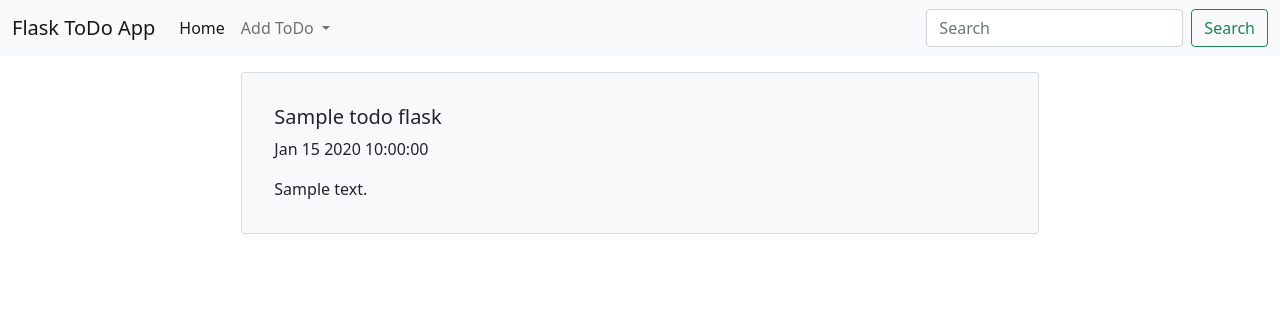
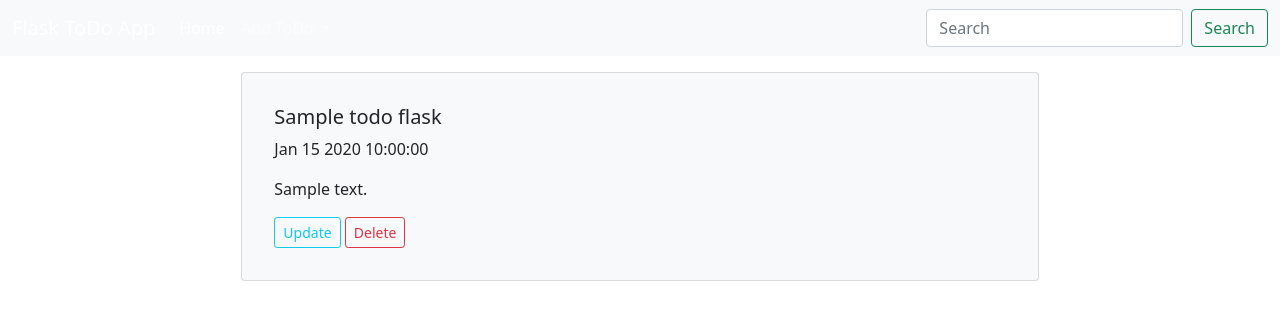
Before and after one commit to poepoe3060/ToDo_App_Flask_Mongodb, a Flask app: page / in a window 1280 px wide. Shown: the top 320 px of the page. Run offline with Flask 3, Linux system fonts and the light colour scheme; a database or web service that is not in the repository returns one stand-in record (values such as "Sample title").

Commit message:
To add more features

```diff
--- a/application/routes.py
+++ b/application/routes.py
@@ -1,9 +1,12 @@
+from werkzeug.datastructures import RequestCacheControl
+from werkzeug.exceptions import RequestEntityTooLarge
+from werkzeug.utils import redirect
 from application import app
-from werkzeug.utils import redirect
-from flask import render_template, flash, request
+from flask import render_template, flash, request, url_for, redirect
 from application import db
 from .forms import TodoForm
 from datetime import datetime
+from bson import ObjectId
 
 
 @app.route("/")
@@ -33,3 +36,38 @@ def add_todo():
     else:
         form = TodoForm()
     return render_template("add_todo.html", form = form)
+
+
+@app.route("/update_todo/<id>", methods = ["Post", "GET"])
+def update_todo(id):
+    if request.method == "POST":
+        form = TodoForm(request.form)
+        todo_name = form.name.data
+        todo_description = form.description.data
+        completed = form.completed.data
+
+        db.todo_flask.find_one_and_update({"_id": ObjectId(id)}, {"$set": {
+            "name": todo_name,
+            "description": todo_description,
+            "completed": completed,
+            "date_created": datetime.utcnow()
+        }})
+
+        flash("Todo Successfully update", "success")
+        return redirect("/")
+
+    else:
+        form = TodoForm()
+        todo = db.todo_flask.find_one_or_404({"_id": ObjectId(id)})
+        form.name.data = todo.get("name", None)
+        form.description.data = todo.get("description", None)
+        form.completed.data = todo.get("completed", None)
+
+    return render_template("add_todo.html", form = form)
+
+
+@app.route("/delete_todo/<id>")
+def delete_todo(id):
+    db.todo_flask.find_one_and_delete({"_id": ObjectId(id)})
+    flash("Todo deleted", "success")
+    return redirect("/")
--- a/application/templates/layout.html
+++ b/application/templates/layout.html
@@ -14,7 +14,7 @@
 </head>
 <body>
     <header>
-        <nav class="navbar navbar-expand-lg navbar-light bg-light">
+        <nav class="navbar navbar-expand-lg navbar-dark bg-light">
             <div class="container-fluid">
                 <a class="navbar-brand" href="#">Flask ToDo App</a>
                 <button class="navbar-toggler" type="button" data-bs-toggle="collapse" data-bs-target="#navbarSupportedContent" aria-controls="navbarSupportedContent" aria-expanded="false" aria-label="Toggle navigation">
--- a/application/templates/view_todo.html
+++ b/application/templates/view_todo.html
@@ -1,7 +1,7 @@
 {% extends "layout.html" %}
 {% block content %}
     {% for todo in todos %}
-        <div class="card p-3 m-3 {% if todo.completed == "True" %}bg-success text-black{% else %}bg-light{% endif %}">
+        <div class="card p-3 m-3 {% if todo.completed == "True" %}bg-transparent text-black{% else %}bg-light{% endif %}">
             <div class="card-body">
                 {% if todo.completed == "True" %}
                     <h5 class="card-title"><del>{{ todo.name }}</del></h5>
@@ -14,6 +14,9 @@
                 <p class="card-text {% if todo.completed == "True" %}text-black{% else %}text-dark{% endif %}">
                     {{ todo.description }}
                 </p>
+
+                <a href="{{ url_for('update_todo', id = todo._id) }}" class="btn btn-outline-info btn-sm">Update</a>
+                <a href="{{ url_for('delete_todo', id = todo._id) }}" class="btn btn-outline-danger btn-sm">Delete</a>
             </div>
         </div>
     {% endfor %}
```
Also changed, not shown: README.md.
